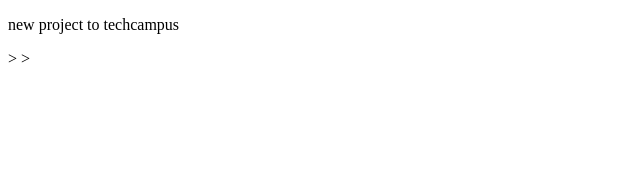
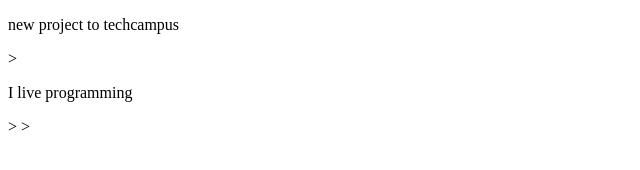
Before and after one commit to AbdulazizAAAlzhrany/TechCampus_Three, a plain HTML site: page index.html in a window 1280 px wide. Shown: the whole page, without its empty margins (0-640 px from the left). Drawn offline with Linux system fonts and the light colour scheme.

Commit message:
edit index-html

```diff
--- a/index.html
+++ b/index.html
@@ -5,5 +5,6 @@
 </head>
 <body>
      <p>new project to techcampus</p>>
+     <p>I live programming</p>>
 </body>
 </html>>
```
